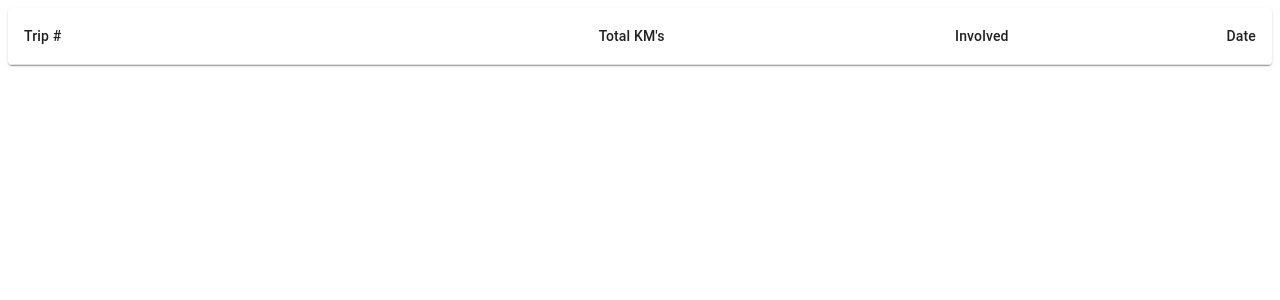
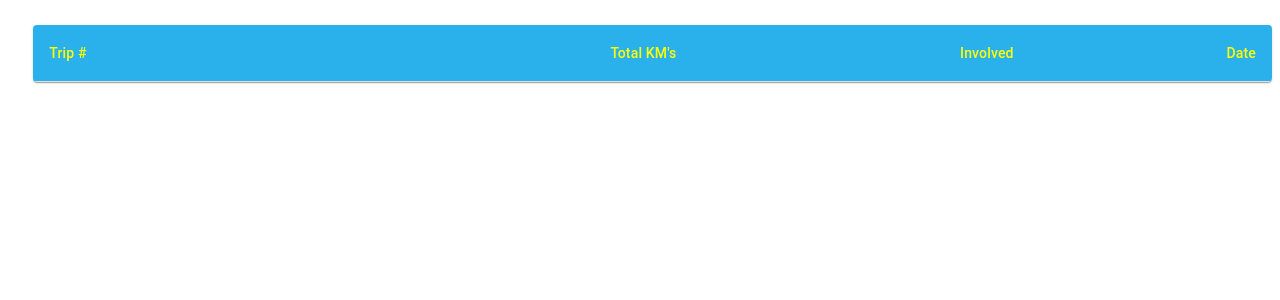
Before and after one commit to woobrendan/Fuel_Splitter, a React (Create React App) app in the folder fuel_splitter/: page /history in a window 1280 px wide. Shown: the top 300 px of the page. Built offline with nearby package versions, Linux system fonts and the light colour scheme.

Commit message:
move over styling from tripInfo for travelList__container

```diff
--- a/fuel_splitter/src/Styles/app.scss
+++ b/fuel_splitter/src/Styles/app.scss
@@ -3,3 +3,20 @@
 * {
   font-family: "Josefin Sans";
 }
+
+#travelList__container {
+  margin: 2% 0 0 2%;
+
+  .MuiTableHead-root {
+    background-color: #2ab1eb;
+
+    th {
+      color: yellow;
+    }
+  }
+
+  .TableRowColumn {
+    white-space: normal;
+    word-wrap: break-word;
+  }
+}
```
